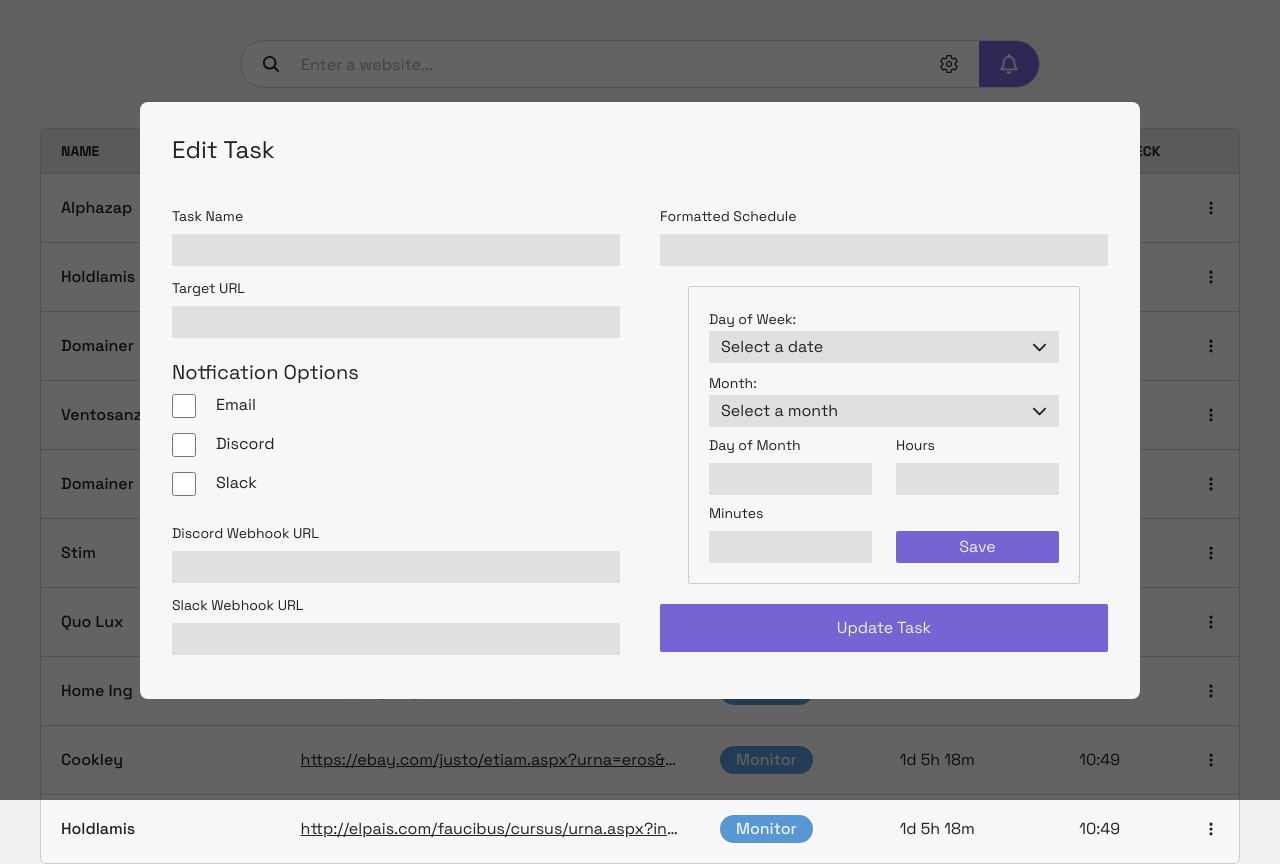
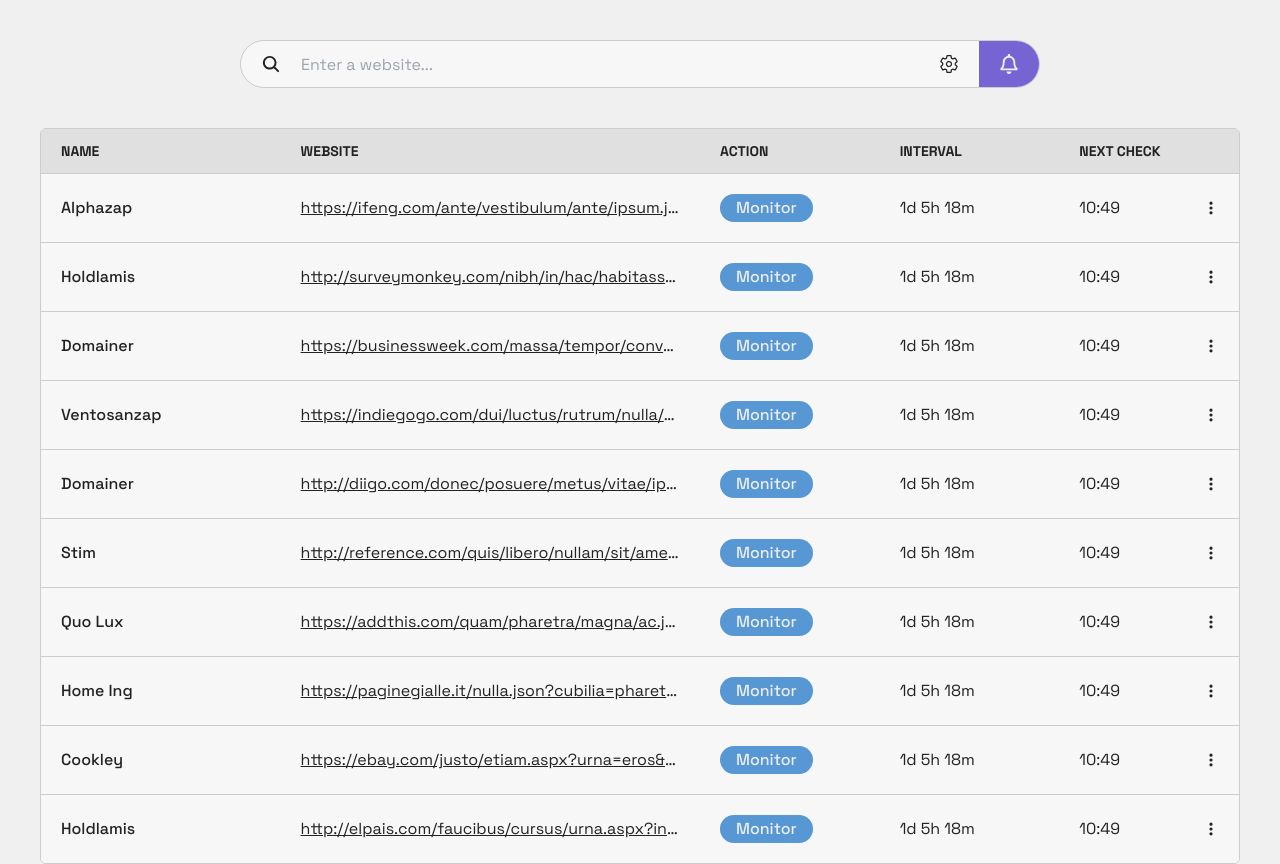
Before and after one commit to Fa24-CSE115A-CaaS/WebWatch, a React (Vite) app in the folder frontend/: page /tasks in a window 1280 px wide. Built offline with nearby package versions, Linux system fonts and the light colour scheme.

Commit message:
feat(edit task): popup logic for edit task modal

```diff
--- a/frontend/src/components/CronDropdown/index.tsx
+++ b/frontend/src/components/CronDropdown/index.tsx
@@ -16,7 +16,7 @@ const CronDropdown = <T extends FormState>({
     const { name, monthDay, hours, minutes } = formState;
     const errors: Errors = {};
 
-    if (name && name.trim().length <= 0) {
+    if (name !== undefined && name.trim().length <= 0) {
       errors.name = "Please enter a name";
     }
 
@@ -106,7 +106,7 @@ const CronDropdown = <T extends FormState>({
         />
         <button
           type="button"
-          className="w-full self-end rounded-sm bg-accent px-3 py-1 text-text-contrast"
+          className="w-full self-end rounded-sm bg-accent px-3 py-1 text-text-contrast xxl:text-lg"
           onClick={updateSchedule}
         >
           Save
--- a/frontend/src/components/Dropdown.tsx
+++ b/frontend/src/components/Dropdown.tsx
@@ -1,5 +1,7 @@
 import { FunctionComponent, Dispatch, SetStateAction } from "react";
+// Icons
 import { FaChevronDown, FaChevronUp } from "react-icons/fa6";
+// Hooks
 import usePopup from "../hooks/usePopup";
 
 interface DropdownProps {
@@ -25,16 +27,16 @@ const Dropdown: DropdownComponent = ({
 
   return (
     <div className={`w-full ${containerClass}`} ref={containerRef}>
-      <label className="text-sm">{label}</label>
+      <label className="mb-2 block text-sm xxl:text-lg">{label}</label>
       <div
         className="flex cursor-pointer items-center bg-secondary px-3 py-1"
         onClick={() => setOpen(!open)}
       >
-        <p className="flex-1">{value || placeholder}</p>
+        <p className="flex-1 xxl:text-xl">{value || placeholder}</p>
         {open ? <FaChevronUp size={15} /> : <FaChevronDown size={15} />}
       </div>
       {open && (
-        <div className="relative">
+        <div className="relative xxl:text-xl">
           <div className="absolute top-2 w-full rounded-md border-[1px] border-border bg-secondary">
             {choices.map((choice, i) => (
               <div
--- a/frontend/src/components/EditTaskModal/EditCheckbox.tsx
+++ b/frontend/src/components/EditTaskModal/EditCheckbox.tsx
@@ -1,4 +1,5 @@
 import { FunctionComponent, MouseEventHandler } from "react";
+// Components
 import Input from "../Input";
 
 interface EditCheckboxProps {
@@ -18,12 +19,12 @@ const EditCheckbox: EditCheckboxComponent = ({ label, value, onClick }) => {
         inputAttrs={{
           type: "checkbox",
           className:
-            "w-6 h-6 accent-accent hover:accent-accent-hover cursor-pointer",
-          checked: value,
+            "w-6 h-6 xxl:w-8 xxl:h-8 accent-accent hover:accent-accent-hover cursor-pointer",
+          defaultChecked: value,
           onClick,
         }}
       />
-      <p>{label}</p>
+      <p className="xxl:text-xl">{label}</p>
     </div>
   );
 };
--- a/frontend/src/components/EditTaskModal/index.tsx
+++ b/frontend/src/components/EditTaskModal/index.tsx
@@ -1,48 +1,72 @@
-import { useState } from "react";
+import { FormEventHandler, useState } from "react";
 // Components
 import Input from "../Input";
 import EditCheckbox from "./EditCheckbox";
 import CronDropdown from "../CronDropdown";
 // Types
-import { FormState } from "./types";
+import { EditTaskModalComponent, FormState } from "./types";
 
 const NOTIFICATION_OPTS = ["EMAIL", "DISCORD", "SLACK"];
 
-const EditTaskModal = () => {
+const EditTaskModal: EditTaskModalComponent = ({ task, closeModal }) => {
   const [formState, setFormState] = useState<FormState>({
-    name: "",
-    url: "",
-    notificationOptions: [],
-    discordUrl: "",
+    name: task.name,
+    url: task.url,
+    notificationOptions: task.enabledNotificationOptions,
+    discordUrl: task.discordUrl || "",
     slackUrl: "",
     dayOfWeek: "",
     month: "",
     errors: {},
   });
 
+  const { name, url, notificationOptions, discordUrl, slackUrl } = formState;
+
+  const handleFormSubmit: FormEventHandler<HTMLFormElement> = (e) => {
+    e.preventDefault();
+  };
+
   return (
     <div
-      className="modal fixed top-0 flex h-screen w-screen items-center justify-center bg-black
-        bg-opacity-60 text-text"
-      onClick={() => {}}
+      className="modal fixed left-0 top-0 flex h-screen w-screen items-center justify-center
+        bg-black bg-opacity-60 text-text"
+      onClick={closeModal}
     >
       <form
-        className="w-[1000px] rounded-lg bg-primary p-8"
+        className="w-[1000px] rounded-lg bg-primary p-8 xxl:w-[1200px] xxl:p-10"
+        onSubmit={handleFormSubmit}
         onClick={(e) => e.stopPropagation()}
       >
-        <h1 className="mb-10 text-2xl">Edit Task</h1>
-        <div className="grid grid-cols-2 gap-10">
+        <h1 className="mb-10 text-2xl xxl:text-3xl">Edit Task</h1>
+        <div className="grid grid-cols-2 gap-10 xxl:gap-14">
           <div>
-            <Input label="Task Name" containerClass="mb-3" />
-            <Input label="Target URL" containerClass="mb-3" />
+            <Input
+              label="Task Name"
+              containerClass="mb-3"
+              inputAttrs={{
+                value: name,
+                onChange: (e) =>
+                  setFormState({ ...formState, name: e.target.value }),
+              }}
+            />
+            <Input
+              label="Target URL"
+              containerClass="mb-3"
+              inputAttrs={{
+                value: url,
+                onChange: (e) =>
+                  setFormState({ ...formState, url: e.target.value }),
+              }}
+            />
             <div className="my-5">
-              <h3 className="text-xl">Notfication Options</h3>
+              <h3 className="mb-2 text-xl xxl:text-2xl">Notfication Options</h3>
               {NOTIFICATION_OPTS.map((opt) => {
-                const notifOpt = formState.notificationOptions;
+                const notifOpt = notificationOptions;
                 const notifLoc = notifOpt.indexOf(opt);
                 const titleOpt = opt.charAt(0) + opt.slice(1).toLowerCase();
                 return (
                   <EditCheckbox
+                    key={opt}
                     label={titleOpt}
                     value={notifOpt.includes(opt)}
                     onClick={() => {
@@ -64,12 +88,28 @@ const EditTaskModal = () => {
                 );
               })}
             </div>
-            <Input label="Discord Webhook URL" containerClass="mb-3" />
-            <Input label="Slack Webhook URL" containerClass="mb-3" />
+            <Input
+              label="Discord Webhook URL"
+              containerClass="mb-3"
+              inputAttrs={{
+                value: discordUrl,
+                onChange: (e) =>
+                  setFormState({ ...formState, discordUrl: e.target.value }),
+              }}
+            />
+            <Input
+              label="Slack Webhook URL"
+              containerClass="mb-3"
+              inputAttrs={{
+                value: slackUrl,
+                onChange: (e) =>
+                  setFormState({ ...formState, slackUrl: e.target.value }),
+              }}
+            />
           </div>
           <div>
             <Input label="Formatted Schedule" containerClass="mb-3" />
-            <div className="mx-7 my-5">
+            <div className="mx-7 my-5 xxl:mx-10 xxl:my-7">
               <CronDropdown<FormState>
                 formState={formState}
                 setFormState={setFormState}
@@ -77,8 +117,8 @@ const EditTaskModal = () => {
               />
             </div>
             <button
-              className="w-full rounded-sm bg-accent py-3 text-center text-text-contrast
-                hover:bg-accent-hover"
+              className="w-full rounded-sm bg-accent py-3 text-center text-text-contrast transition-all
+                duration-100 ease-out hover:bg-accent-hover xxl:text-xl"
             >
               Update Task
             </button>
--- a/frontend/src/components/Input.tsx
+++ b/frontend/src/components/Input.tsx
@@ -17,12 +17,12 @@ const Input: InputComponent = ({
 }) => {
   return (
     <div className={`w-full ${containerClass}`}>
-      <label className="mb-2 block text-sm">{label}</label>
+      <label className="mb-2 block text-sm xxl:text-lg">{label}</label>
       <input
-        className="w-full bg-secondary px-3 py-1 outline-none"
+        className="w-full bg-secondary px-3 py-1 outline-none xxl:text-xl"
         {...inputAttrs}
       />
-      {error && <p className="text-xs text-error">{error}</p>}
+      {error && <p className="text-xs text-error xxl:text-sm">{error}</p>}
     </div>
   );
 };
--- /dev/null
+++ b/frontend/src/components/Task/index.tsx
@@ -0,0 +1,65 @@
+// Icons
+import { HiDotsVertical } from "react-icons/hi";
+// Hooks
+import usePopup from "../../hooks/usePopup";
+// Types
+import { TaskComponent } from "./types";
+
+const Task: TaskComponent = ({ task, onEditModalOpen }) => {
+  const { open, setOpen, containerRef } = usePopup();
+
+  const dropdownButtonStyles =
+    "block w-full border-b-[1px] border-border px-4 py-2 text-left hover:bg-primary bg-secondary";
+
+  return (
+    <tr>
+      <td className="font-medium">{task.name}</td>
+      <td className="xxl:pr-10">
+        <a className="underline" href={task.url}>
+          {task.url}
+        </a>
+      </td>
+      <td>
+        <div className="w-min rounded-full bg-info px-4 py-[2px] font-medium text-text-contrast">
+          Monitor
+        </div>
+      </td>
+      <td>1d 5h 18m</td>
+      <td className="overflow-visible">
+        <div className="flex items-center justify-between">
+          10:49
+          <HiDotsVertical
+            className="cursor-pointer"
+            onClick={() => setOpen(!open)}
+          />
+        </div>
+        <div className="relative" ref={containerRef}>
+          {open && (
+            <div
+              className="absolute right-0 top-3 w-max overflow-hidden rounded-md border-[1px]
+                border-border bg-secondary"
+            >
+              <button
+                className={dropdownButtonStyles}
+                onClick={() => {
+                  setOpen(false);
+                  onEditModalOpen();
+                }}
+              >
+                Edit
+              </button>
+              <button className={dropdownButtonStyles}>Pause Task</button>
+              <button
+                className={`${dropdownButtonStyles} border-b-[0px] text-error`}
+              >
+                Delete Task
+              </button>
+            </div>
+          )}
+        </div>
+      </td>
+    </tr>
+  );
+};
+
+export default Task;
--- /dev/null
+++ b/frontend/src/components/Task/types.ts
@@ -0,0 +1,9 @@
+import { FunctionComponent } from "react";
+import { Task } from "../../types";
+
+interface TaskProps {
+  task: Task;
+  onEditModalOpen: () => void;
+}
+
+export type TaskComponent = FunctionComponent<TaskProps>;
--- a/frontend/src/components/TaskList.tsx
+++ b/frontend/src/components/TaskList.tsx
@@ -1,6 +1,9 @@
+import { useState } from "react";
+// Components
+import EditTaskModal from "./EditTaskModal";
+import TaskComponent from "./Task";
+// Types
 import { Task } from "../types";
-// Icons
-import { HiDotsVertical } from "react-icons/hi";
 
 type TaskListProps = {
   tasks: Task[];
@@ -9,6 +12,8 @@ type TaskListProps = {
 type TaskComponent = React.FunctionComponent<TaskListProps>;
 
 const TaskList: TaskComponent = ({ tasks }) => {
+  const [editTask, setEditTask] = useState<Task | null>(null);
+
   return (
     <section
       className="mx-auto mt-10 overflow-hidden rounded-md border-[1px] border-border text-text
@@ -26,29 +31,17 @@ const TaskList: TaskComponent = ({ tasks }) => {
         </thead>
         <tbody className="xxl:text-xl">
           {tasks.map((task) => (
-            <tr key={task.id}>
-              <td className="font-medium">{task.name}</td>
-              <td className="xxl:pr-10">
-                <a className="underline" href={task.url}>
-                  {task.url}
-                </a>
-              </td>
-              <td>
-                <div className="w-min rounded-full bg-info px-4 py-[2px] font-medium text-text-contrast">
-                  Monitor
-                </div>
-              </td>
-              <td>1d 5h 18m</td>
-              <td>
-                <div className="flex items-center justify-between">
-                  10:49
-                  <HiDotsVertical className="cursor-pointer" />
-                </div>
-              </td>
-            </tr>
+            <TaskComponent
+              task={task}
+              key={task.id}
+              onEditModalOpen={() => setEditTask(task)}
+            />
           ))}
         </tbody>
       </table>
+      {editTask && (
+        <EditTaskModal task={editTask} closeModal={() => setEditTask(null)} />
+      )}
     </section>
   );
 };
--- a/frontend/src/index.css
+++ b/frontend/src/index.css
@@ -17,7 +17,7 @@
   --primary: #444444;
   --secondary: #363636;
   --accent: #C0B5FF;
-  --accent-hover: #9890C7;
+  --accent-hover: #9488db;
   --border: #5D585F;
   --error: #E45050;
   --info: #ABCBE9;
--- a/frontend/src/pages/Tasks.tsx
+++ b/frontend/src/pages/Tasks.tsx
@@ -1,7 +1,6 @@
 // Components
 import TaskList from "../components/TaskList";
 import CreateInput from "../components/CreateInput";
-import EditTaskModal from "../components/EditTaskModal";
 // Constants
 import { dummyTasks } from "../constants/dummyTasks";
 
@@ -10,7 +9,6 @@ const Tasks = () => {
     <main>
       <CreateInput />
       <TaskList tasks={dummyTasks} />
-      <EditTaskModal />
     </main>
   );
 };
```
Also changed, not shown: frontend/src/components/CreateInput/index.tsx (+6 -5 lines), frontend/src/components/EditTaskModal/types.ts (+10 -0 lines).
